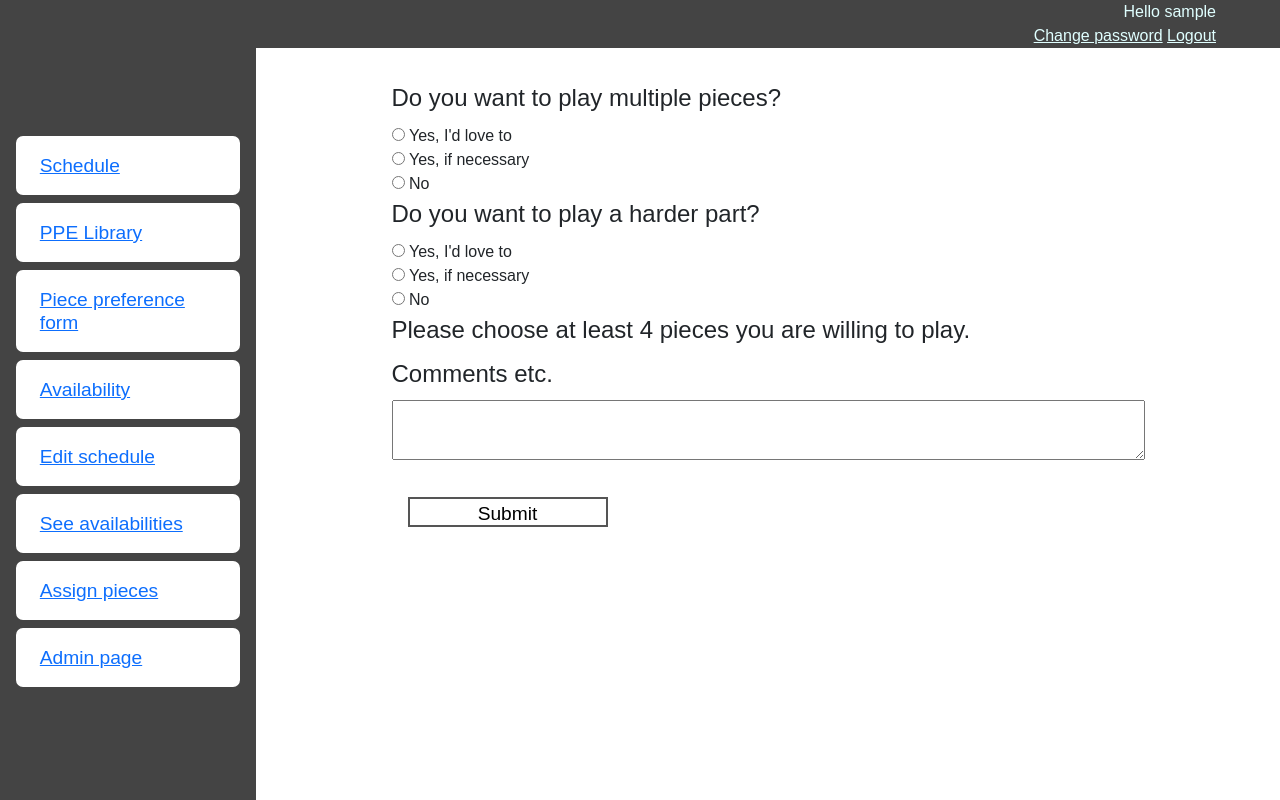
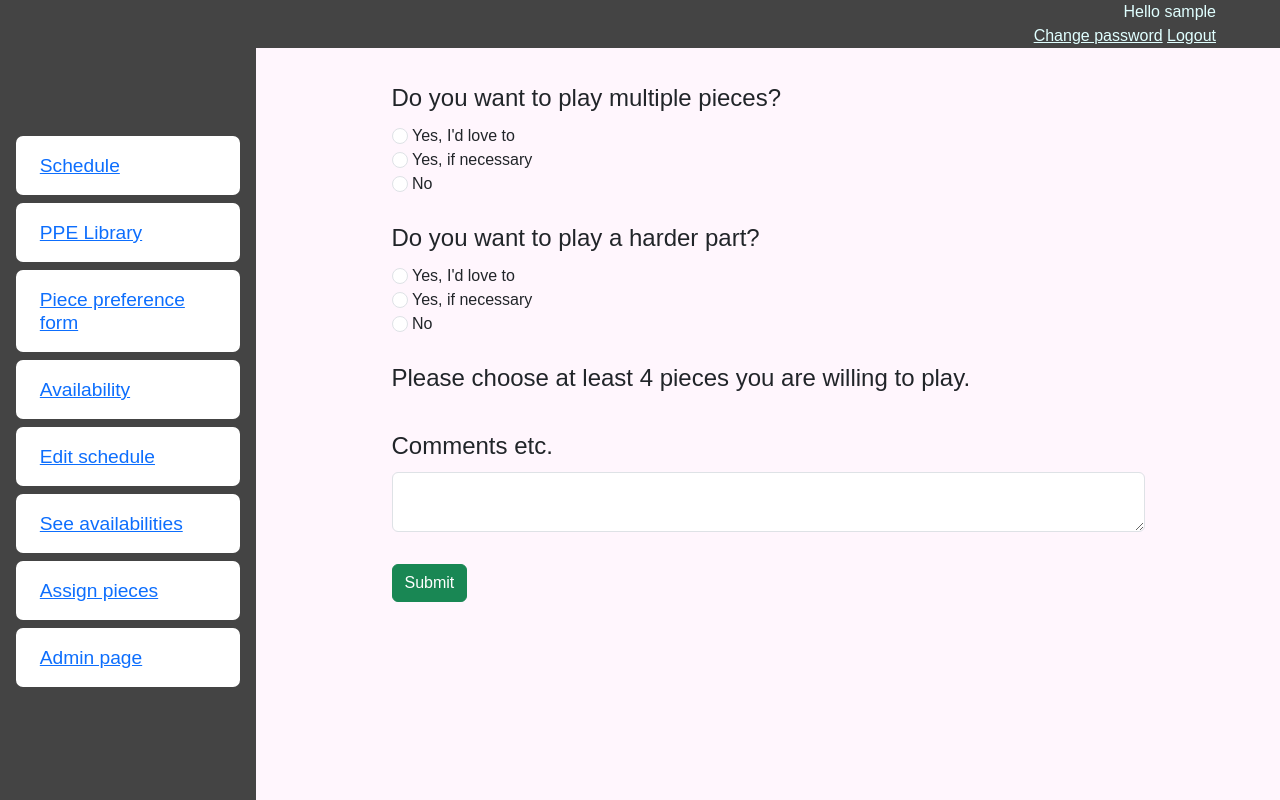
Before and after one commit to krforbes/ppe-website, a Django app: page /preferences/ in a window 1280 px wide. Run offline with Django 4.2, Linux system fonts and the light colour scheme; the visitor is signed in with stand-in values (Sample User, id 1); data that the repository does not hold is empty.

Commit message:
bootstrap done

```diff
--- a/app/static/app/style.css
+++ b/app/static/app/style.css
@@ -9,13 +9,11 @@ body {
 #main-block {
     font-family: Arial, Helvetica, sans-serif;
     min-height: 100vh;
+    background-color: rgb(255, 246, 253);
 }
 
 #comic-sans {
     font-family: 'Comic Sans MS', fantasy;
-}
-.schedule{
-    background-color: orange; /* was 222222 */
 }
 
 tr{
@@ -66,6 +63,17 @@ th{
 
 }
 
+
+.info tbody tr:nth-child(odd)
+{
+  background-color: rgb(255, 246, 253);
+}
+
+.info tbody tr:nth-child(even)
+{
+  background-color: rgb(253, 208, 255);
+}
+
 #top{
     height: 70px;
     min-width: 100%;
@@ -202,46 +215,23 @@ th{
     border-color: #555555;
     border-width: 2px;
     border-style: solid;
-    width: 200px;
-    height: 30px;
+    min-width: 200px;
+    min-height: 30px;
     font-size: 120%;
-    margin-top: 30px;
-    margin-bottom: 30px;
-    background-color: white;
+    background-color: transparent;
 }
 
 .clickable:hover{
     background-color: lightcyan;
 }
 
-.hover_button{
-    border-color: #555555;
-    border-width: 2px;
-    border-style: solid;
-    background-color: white;
-    height: 30px;
-    font-size: medium;
-}
-
-.hover_button:hover{
-    background-color: #00cc00;
-}
-
 #filter_mcalpin{
     font-size: 70%;
-}
-
-.menu_name{
-    padding: 3px;
 }
 
 #comment_box{
     width: 753px;
     height: 60px;
-}
-
-#submit_preferences{
-    margin-left: 16px;
 }
 
 
--- a/app/templates/app/base.html
+++ b/app/templates/app/base.html
@@ -51,9 +51,9 @@
     </div>
     </div>
     </div>
-{% if user.profile.has_cat %}
-  <img id = 'cat' src="{% static 'app/cat.png' %}">
-{% endif %}
+    {% if user.profile.has_cat %}
+      <img id = 'cat' src="{% static 'app/cat.png' %}">
+    {% endif %}
   {% if user.profile.cursed_with_comic_sans %}</div>{% endif %}
 </div>
 <script src="https://cdn.jsdelivr.net/npm/bootstrap@5.3.1/dist/js/bootstrap.bundle.min.js" integrity="sha384-HwwvtgBNo3bZJJLYd8oVXjrBZt8cqVSpeBNS5n7C8IVInixGAoxmnlMuBnhbgrkm" crossorigin="anonymous"></script>
--- a/app/templates/app/preferences.html
+++ b/app/templates/app/preferences.html
@@ -9,42 +9,46 @@
         <legend>Do you want to play multiple pieces? </legend><br>
         <div class = 'selection'>
         <input type = 'hidden' id = 'multiple_default' name = 'multiple' value = 'no' />
-        <input type = 'radio' id = 'multiple_yes' name = 'multiple' value = 'yes' />
-        <label for = 'multiple_yes'>Yes, I'd love to</label> <br>
-        <input type = 'radio' id = 'multiple_maybe' name = 'multiple' value = 'maybe' />
-        <label for = 'multiple_maybe'>Yes, if necessary </label><br>
-        <input type = 'radio' id = 'multiple_no' name = 'multiple' value = 'no' />
-        <label for = 'multiple_no'>No</label><br>
+        <input class="form-check-input" type = 'radio' id = 'multiple_yes' name = 'multiple' value = 'yes' />
+        <label class="form-check-label" for = 'multiple_yes'>Yes, I'd love to</label> <br>
+        <input class="form-check-input" type = 'radio' id = 'multiple_maybe' name = 'multiple' value = 'maybe' />
+        <label class="form-check-label" for = 'multiple_maybe'>Yes, if necessary </label><br>
+        <input class="form-check-input" type = 'radio' id = 'multiple_no' name = 'multiple' value = 'no' />
+        <label class="form-check-label" for = 'multiple_no'>No</label><br>
         </div>
     </fieldset>
+    <br>
     <fieldset>
         <legend>Do you want to play a harder part? </legend><br>
         <div class = 'selection'>
         <input type = 'hidden' id = 'hard_default' name = 'hard' value = 'no' />
-        <input type = 'radio' id = 'hard_yes' name = 'hard' value = 'yes' />
-        <label for = 'hard_yes'>Yes, I'd love to</label> <br>
-        <input type = 'radio' id = 'hard_maybe' name = 'hard' value = 'maybe' />
-        <label for = 'hard_maybe'>Yes, if necessary </label><br>
-        <input type = 'radio' id = 'hard_no' name = 'hard' value = 'no' />
-        <label for = 'hard_no'>No</label><br>
+        <input class="form-check-input" type = 'radio' id = 'hard_yes' name = 'hard' value = 'yes' />
+        <label class="form-check-label" for = 'hard_yes'>Yes, I'd love to</label> <br>
+        <input class="form-check-input" type = 'radio' id = 'hard_maybe' name = 'hard' value = 'maybe' />
+        <label class="form-check-label" for = 'hard_maybe'>Yes, if necessary </label><br>
+        <input class="form-check-input" type = 'radio' id = 'hard_no' name = 'hard' value = 'no' />
+        <label class="form-check-label" for = 'hard_no'>No</label><br>
         </div>
     </fieldset>
+    <br>
     <fieldset>
         <legend>Please choose at least 4 pieces you are willing to play. </legend>
         <div class = 'selection'>
             {% for piece in pieces %}
             <input type = 'hidden' name = '{{piece.name}}' value = 'no' />
-            <input type = 'checkbox' id = "{{piece.name}}" name = '{{piece.name}}' value = 'yes' />
-            <label for = '{{piece.name}}'>{{piece.composer}}: {{piece.title}} ({{piece.num_pianists}}/{{piece.num_pianos}}{% if piece.extras != '' %} + {{piece.extras}}{% endif %}, {{piece.length}})</label> <br>
+            <input class="form-check-input" type = 'checkbox' id = "{{piece.name}}" name = '{{piece.name}}' value = 'yes' />
+            <label class="form-check-label" for = '{{piece.name}}'>{{piece.composer}}: {{piece.title}} ({{piece.num_pianists}}/{{piece.num_pianos}}{% if piece.extras != '' %} + {{piece.extras}}{% endif %}, {{piece.length}})</label> <br>
             {% endfor %}
         </div>
     </fieldset>
+    <br>
    <fieldset><legend>Comments etc. </legend><br>
     <div class = 'selection'>
-        <textarea name = 'comments' id = 'comment_box'></textarea>
+        <textarea class="form-control" name = 'comments' id = 'comment_box'></textarea>
     </div>
     </fieldset>
-    <input class="clickable" id = 'submit_preferences' type="submit" value="Submit">
+    <br>
+    <input class="btn btn-success mt-2" role="button" id = 'submit_preferences' type="submit" value="Submit">
 </form>
 
 
--- a/app/templates/app/schedule.html
+++ b/app/templates/app/schedule.html
@@ -9,17 +9,17 @@
     <tr>
         <th class = 'schedule_left'>  </th>
         {% for day in days %}
-        <th>{{day}}</th>
+        <th><p style="text-align: center; margin-bottom: 0;">{{day}}</p></th>
         {% endfor %}
     </tr>
 
     {% for time, row in data_colors %}
         <tr>
             {% if '00' in time %}
-            <th class = 'schedule_left' rowspan = 4 >{{time}}</th>
+            <th class = 'schedule_left py-1 px-2' rowspan = 4 >{{time}}</th>
             {% endif %}
             {% for day, block, color in row %}
-            <td {% if '00' in time %} class = 'top_border' {% endif %} style = 'background-color: {{color}}; {% if color != "#ffffff" %}border-bottom: none;border-top: none; {% endif %}'>
+            <td {% if '00' in time %} class = 'top_border' {% endif %} style = 'background-color: {{color}}; {% if color != "transparent" %}border-bottom: none;border-top: none; {% endif %}'>
                 <div class = "block {{block}}" id="block_{{day}}_{{time}}" name = "{{day}} {{time}}" style = 'font-size: 90%; background-color: {{color}};'>{{block}}</div>
             </td>
             {% endfor %}
--- a/app/views.py
+++ b/app/views.py
@@ -245,7 +245,7 @@ def preferences_md(request):
         if len(performers) != piece.num_pianists: # initialize if needed
             performers = ['' for i in range(piece.num_pianists)]
         for i in range(piece.num_pianists):
-            current.append((i+1, performers[i]))
+            current.append((i+1, performers[i].strip()))
         pieces_players.append((piece, current))
     # comments
     comments = []
@@ -609,7 +609,7 @@ def schedule(request):
                 else:
                     triples.append((days[j], sublist[j], piece.color))
             else:
-                triples.append((days[j], sublist[j], '#ffffff'))
+                triples.append((days[j], sublist[j], 'transparent'))
         data_colors.append((times[i], triples))
     context = {
         'user': request.user,
@@ -659,7 +659,7 @@ def schedule_md(request):
                 else:
                     triples.append((days[j], sublist[j], piece.color))
             else:
-                triples.append((days[j], sublist[j], '#ffffff'))
+                triples.append((days[j], sublist[j], 'transparent'))
         data_colors.append((times[i], triples))
     context = {
         'user': request.user,
```
Also changed, not shown: other parts of app/static/app/style.css (+15 -11 lines), app/templates/app/availability.html (+7 -4 lines), app/templates/app/availability_mcalpin.html (+7 -3 lines), app/templates/app/availability_md.html (+4 -3 lines), app/templates/app/availability_view.html (+11 -6 lines), app/templates/app/preferences_md.html (+34 -23 lines), app/templates/app/schedule_md.html (+15 -11 lines).
